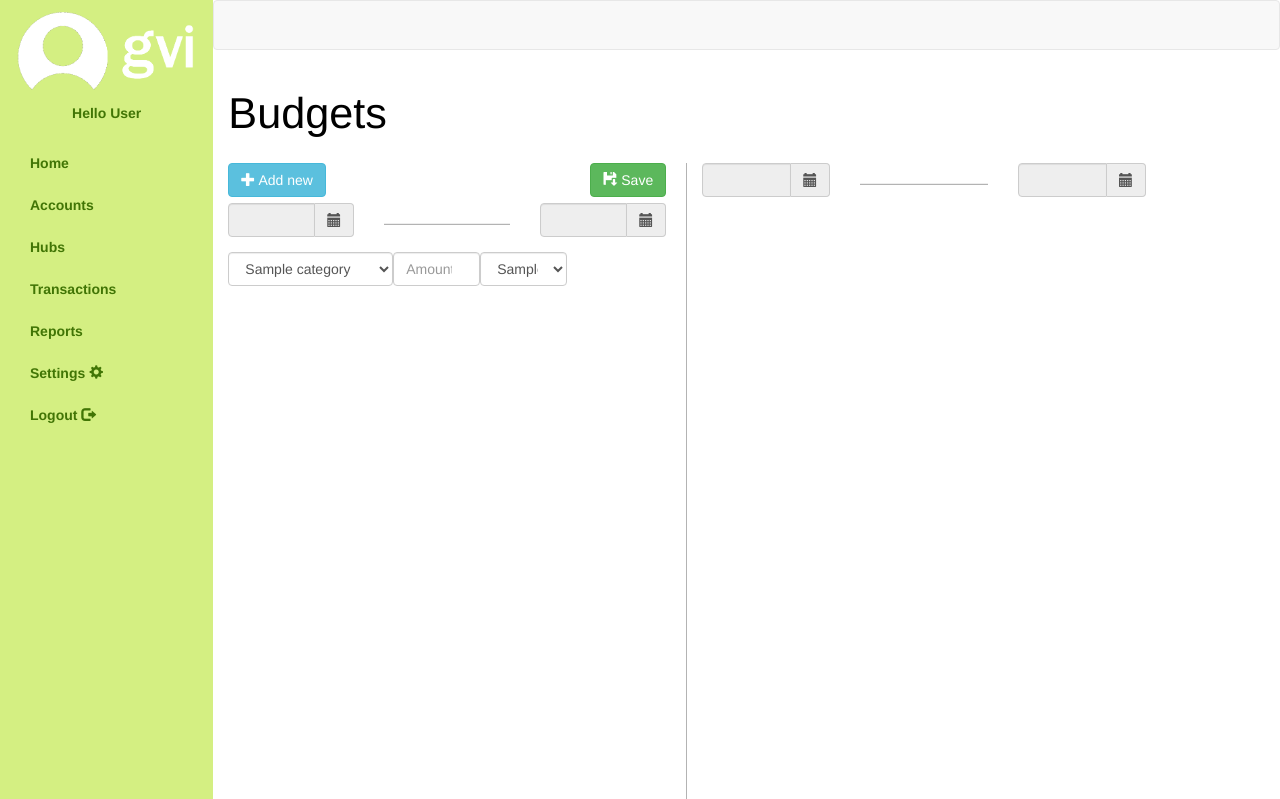
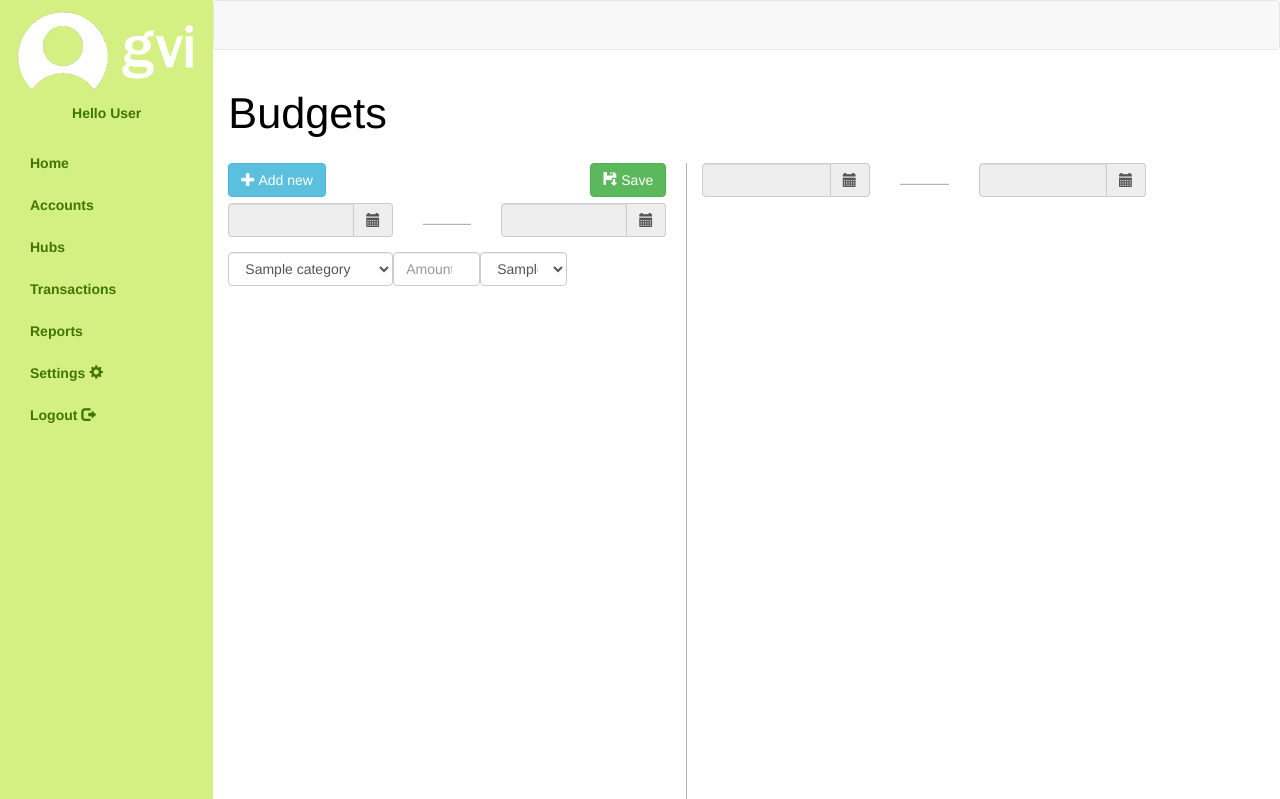
Before and after one commit to m1k3r/gvi-accounts, a Django app: page /budgets/ in a window 1280 px wide. Shown: the top 799 px of the page. Run offline with Django 3.2, Linux system fonts and the light colour scheme; tables that the repository leaves empty hold one stand-in row (values such as "Sample post"); some libraries are stand-ins or nearby versions.

Commit message:
Makes datepickers larger

```diff
--- a/gvi/budgets/templates/budgets/dashboard.html
+++ b/gvi/budgets/templates/budgets/dashboard.html
@@ -36,7 +36,7 @@
                 </div>
 
                 <div class="row">
-                    <div class="col-xs-4">
+                    <div class="col-xs-5">
                         <div class="form-group">
                             <div class='input-group date datepick'>
                                 <input type='text' class="form-control" id="newBudgetFromDate" name="newBudgetFromDate" readonly/>
@@ -48,11 +48,11 @@
                     </div>
 
 
-                    <div class="col-xs-4">
+                    <div class="col-xs-2">
                         <hr class="horizontal-separator">
                     </div>
 
-                    <div class="col-xs-4">
+                    <div class="col-xs-5">
                         <div class="form-group">
                             <div class='input-group date datepick'>
                                 <input type='text' class="form-control" id="newBudgetToDate" name="newBudgetToDate" readonly/>
@@ -95,7 +95,7 @@
         </div>
         <div class="col-xs-6" id="rightBudget">
             <div class="row">
-                <div class="col-xs-4">
+                <div class="col-xs-5">
                     <div class="form-group">
                         <div class='input-group date datepick'>
                             <input type='text' class="form-control" id="fromDate" name="fromDate" readonly/>
@@ -107,11 +107,11 @@
                 </div>
 
 
-                <div class="col-xs-4">
+                <div class="col-xs-2">
                     <hr class="horizontal-separator">
                 </div>
 
-                <div class="col-xs-4">
+                <div class="col-xs-5">
                     <div class="form-group">
                         <div class='input-group date datepick'>
                             <input type='text' class="form-control" id="toDate" name="toDate" readonly/>
```
